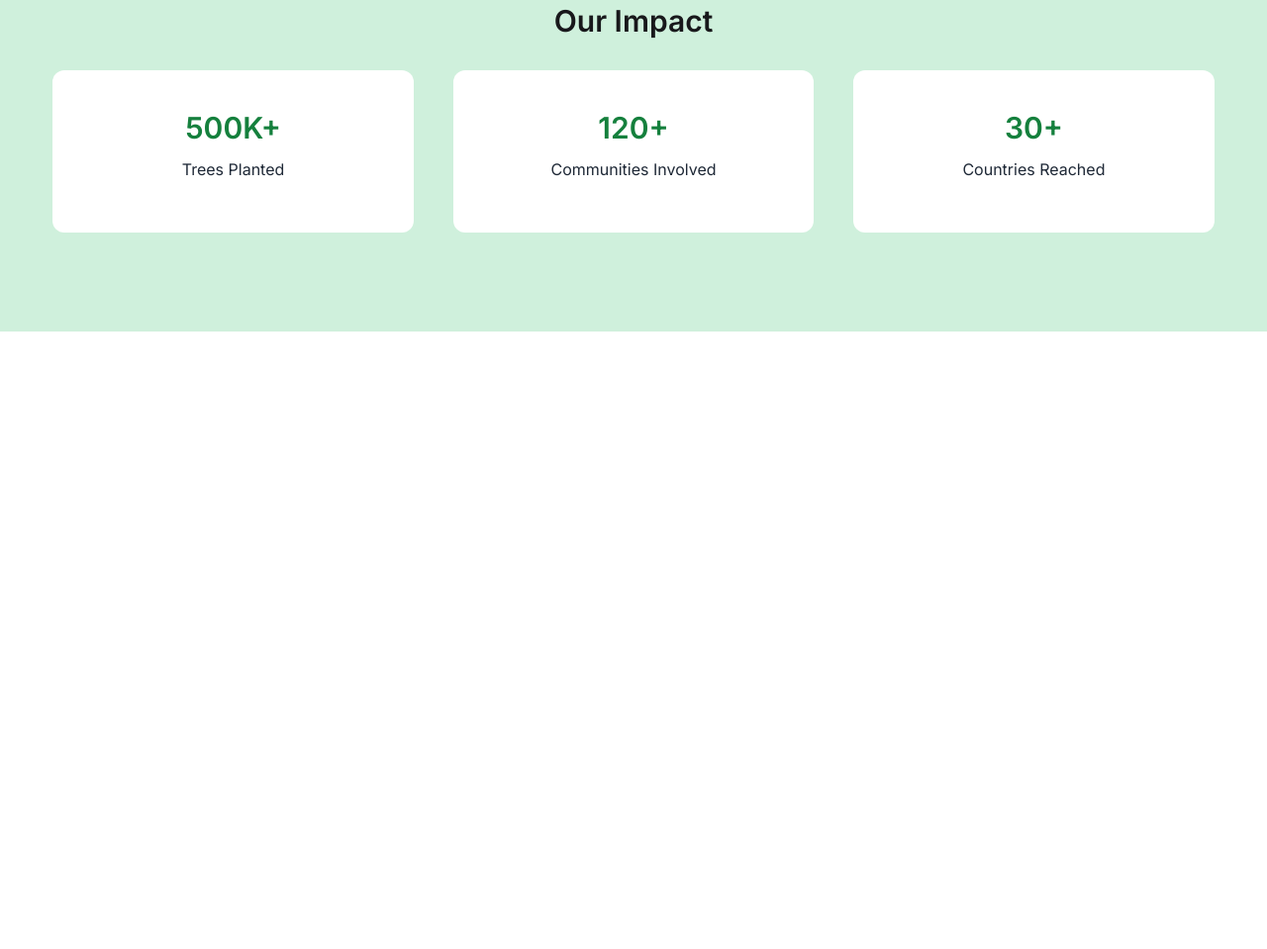
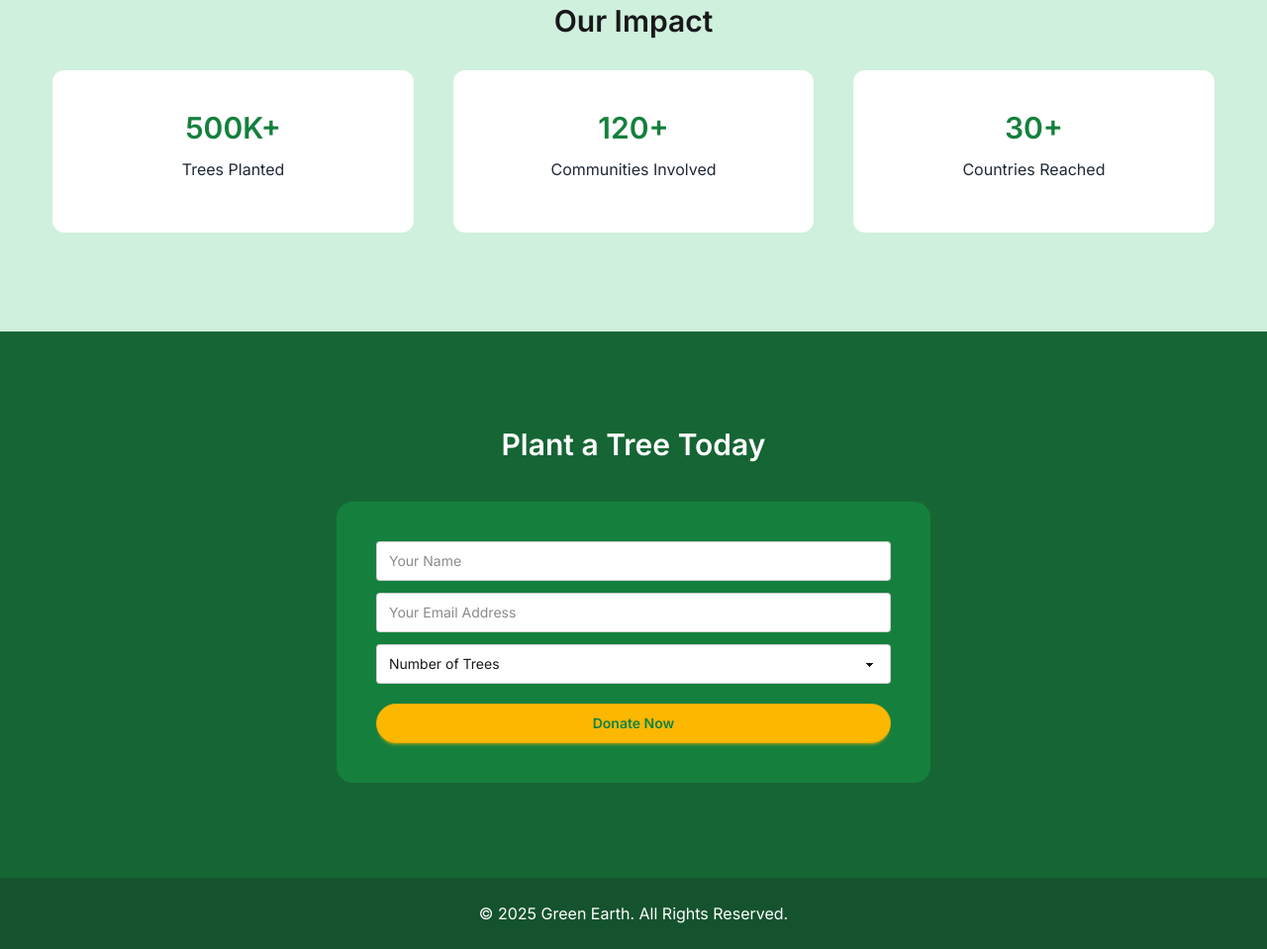
Before and after one commit to Rakibislam22/GreenEarth, a plain HTML site: page index.html in a window 1280 px wide. Shown: the part 1277-2236 px from the top of the page at 99% size. Before the commit the page ends 1612 px from the top, so only its background shows below. Drawn offline with nearby package versions, Linux system fonts and the light colour scheme.

Commit message:
Add Plant a Tree Today Section & Footer

```diff
--- a/index.html
+++ b/index.html
@@ -127,7 +127,7 @@
                 <div class="p-10 bg-white rounded-xl text-center">
                     <h1 class="text-3xl font-semibold text-[#15803D]">120+</h1>
                     <p class="text-[#1F2937] py-3">Communities Involved</p>
-                </div >
+                </div>
                 <div class="py-10 bg-white rounded-xl text-center">
                     <h1 class="text-3xl font-semibold text-[#15803D]">30+</h1>
                     <p class="text-[#1F2937] py-3">Countries Reached</p>
@@ -137,6 +137,40 @@
 
     </section>
 
+    <!-- Plant a Tree Today Section -->
+    <section class="flex justify-center items-center text-center bg-[#166534] py-24">
+        <div>
+            <h1 class="text-3xl font-semibold text-white pb-10">Plant a Tree Today</h1>
+            <div class="space-y-3 lg:w-[600px] p-10 bg-[#15803D] rounded-2xl">
+                <div>
+                    <input type="text" placeholder="Your Name" class="input w-full" />
+                </div>
+                <div>
+                    <input type="email" placeholder="Your Email Address" class="input w-full" />
+                </div>
+                <div>
+                    <select class="select w-full ">
+                    <option disabled selected>Number of Trees</option>
+                    <option>1 Tree</option>
+                    <option>2 Trees</option>
+                    <option>5 Trees</option>
+                    <option>10 Trees</option>
+                    <option>20 Trees</option>
+                </select>
+                </div>
+                <div>
+                    <button class="btn btn-warning text-[#15803D] w-full mt-2 rounded-3xl">Donate Now</button>
+                </div>
+
+            </div>
+        </div>
+    </section>
+
+    <!-- footer -->
+     <footer class="text-center py-6 bg-[#14532D] text-white">
+        <p>© 2025 Green Earth. All Rights Reserved.</p>
+     </footer>
+
 </body>
 
 </html>
```
